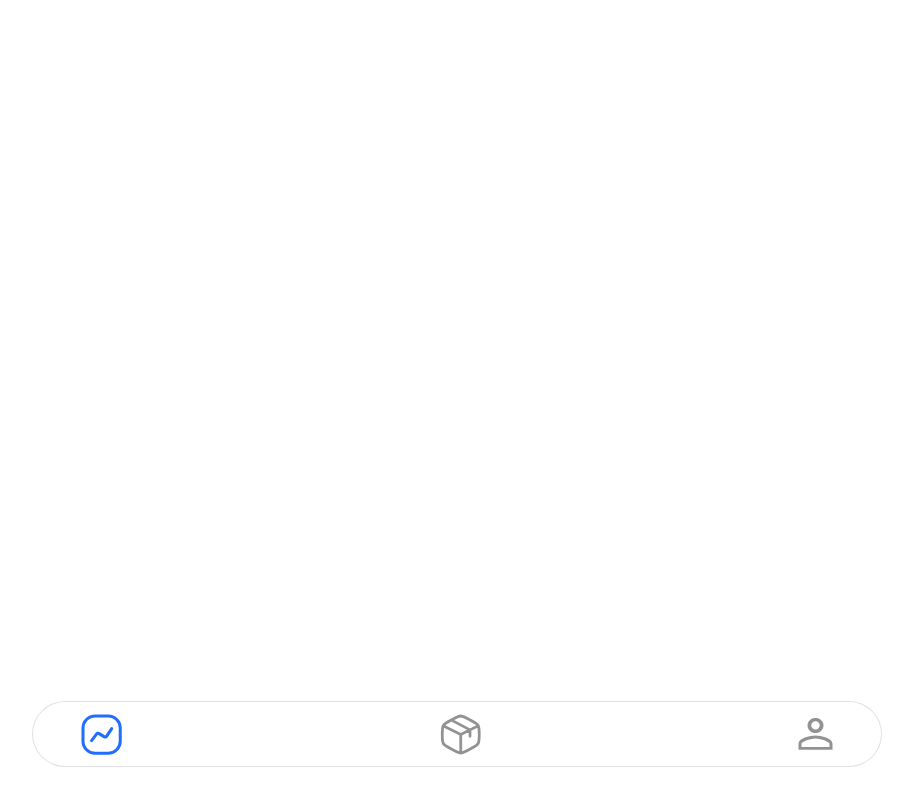
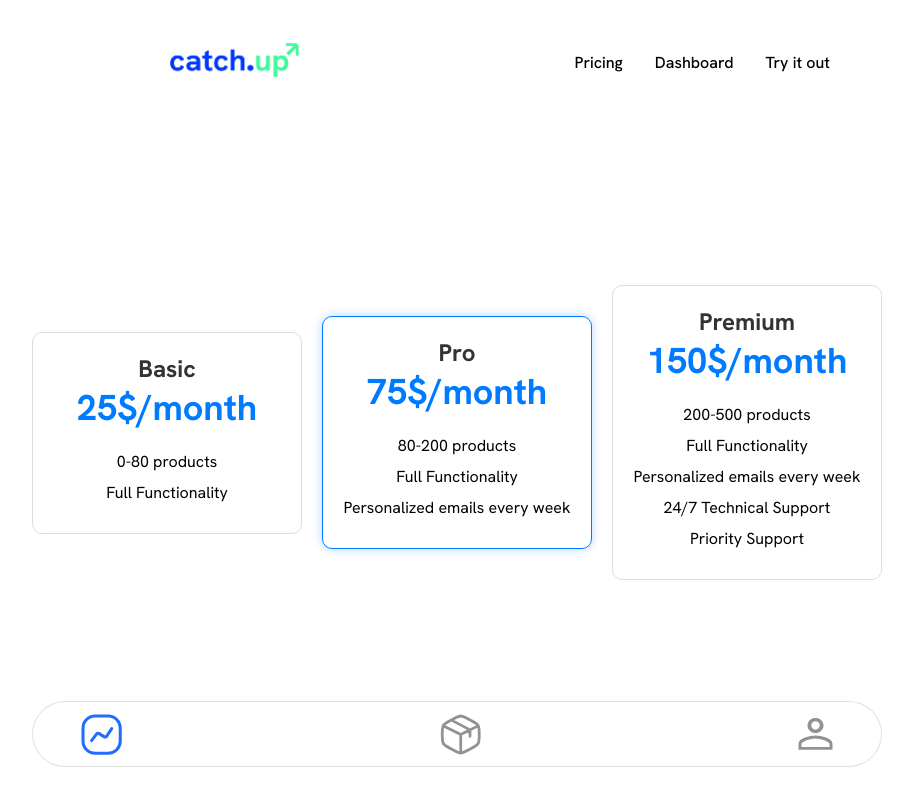
Before and after one commit to DROP-TABLE-Participants/catch-up, a Vue app in the folder client/: page /pricing in a window 1280 px wide. Before the commit this address had no page. Shown: the whole page, without its empty margins (183-1096 px from the left). Built offline with nearby package versions, Linux system fonts and the light colour scheme.

Commit message:
Add pricing and functionality

```diff
--- a/client/src/components/GaugeChart.vue
+++ b/client/src/components/GaugeChart.vue
@@ -14,7 +14,6 @@ const cssTransformRotateValue = computed(() => {
 
   return `${halfPercentage}turn`
 })
-
 </script>
 
 <template>
@@ -27,7 +26,7 @@ const cssTransformRotateValue = computed(() => {
         <div class="gauge__fill" :style="{ transform: `rotate(${cssTransformRotateValue})` }"></div>
         <div class="gauge__arrow" :style="{ transform: `rotate(${cssTransformRotateValue})` }"></div>
         <div class="gauge__cover">
-          {{ percentage.toFixed(0) }}%
+          {{ percentage?.toFixed(0) }}%
         </div>
       </div>
     </div>
--- a/client/src/router/index.ts
+++ b/client/src/router/index.ts
@@ -7,12 +7,14 @@ import ProductOverview from '../views/ProductOverview.vue';
 import LandingView from '../views/LandingView.vue';
 import TestProduct from '../views/TestProduct.vue';
 import TestResults from '../views/TestResults.vue';
+import PricingView from '../views/PricingView.vue';
 
 const router = createRouter({
     history: createWebHistory(import.meta.env.BASE_URL),
     routes: [
         { path: '/', component: LandingView },
         { path: '/test', component: TestProduct},
+        { path: '/pricing', component: PricingView},
         { path: '/results/:productName?', name:'results', component: TestResults},
         { path: '/login', component: Login},
         { path: '/dashboard', component: Dashboard },
--- /dev/null
+++ b/client/src/views/PricingView.vue
@@ -0,0 +1,167 @@
+<template>
+    <div class="navbar">
+    <div class="navbar__logo">
+        <router-link to="/" class="navbar__logo">
+            <img src="../assets/logo.png" alt="logo"/>
+        </router-link>
+    </div>
+    <div class="navbar__links">
+      <router-link to="/pricing">Pricing</router-link>
+      <router-link to="/dashboard">Dashboard</router-link>
+      <router-link to="/test">Try it out</router-link>
+    </div>
+    <div class="navbar__button">
+      <router-link to="/login">Login</router-link>
+    </div>
+  </div>
+    <div class="pricing-page">
+      <div class="pricing-card">
+        <h2>Basic</h2>
+        <div class="price">25$/month</div>
+        <ul>
+          <li>0-80 products</li>
+          <li>Full Functionality</li>
+        </ul>
+      </div>
+
+      <div class="pricing-card recommended">
+        <h2>Pro</h2>
+        <div class="price">75$/month</div>
+        <ul>
+          <li>80-200 products</li>
+          <li>Full Functionality</li>
+          <li>Personalized emails every week</li>
+        </ul>
+      </div>
+
+      <div class="pricing-card">
+        <h2>Premium</h2>
+        <div class="price">150$/month</div>
+        <ul>
+          <li>200-500 products</li>
+          <li>Full Functionality</li>
+          <li>Personalized emails every week</li>
+          <li>24/7 Technical Support</li>
+          <li>Priority Support</li>
+        </ul>
+      </div>
+    </div>
+  </template>
+
+  <style scoped lang="scss">
+  * {
+  font-family: 'Hanken Grotesk', sans-serif;
+    }
+
+.navbar {
+  display: flex;
+  justify-content: space-around;
+  align-items: center;
+  position: relative;
+  width: 100vw;
+  margin-top: 40px;
+
+  &__logo {
+    img {
+      width: 130px;
+    }
+  }
+
+  &__links {
+    display: flex;
+    gap: 2rem;
+
+    a {
+      text-decoration: none;
+      color: #000;
+      font-weight: 500;
+
+      &:hover {
+        text-decoration: underline;
+      }
+    }
+  }
+
+  &__button {
+    a {
+      padding: 0.5rem 1rem;
+      background-color: #00E99E;
+      color: #262626;
+      border-radius: 5px;
+      width: 40px;
+      text-decoration: none;
+      transition: background-color 0.3s;
+
+      &:hover {
+        background-color: #3bf0b7;
+      }
+    }
+  }
+}
+
+  .pricing-page {
+    display: flex;
+    justify-content: center;
+    align-items: center;
+    gap: 20px;
+    margin-top: 200px;
+  }
+
+  .pricing-card {
+    width: 300px;
+    padding: 20px;
+    border: 1px solid #ddd;
+    border-radius: 10px;
+    text-align: center;
+  }
+
+  .pricing-card h2 {
+    font-size: 24px;
+    color: #333;
+  }
+
+  .price {
+    font-size: 36px;
+    font-weight: bold;
+    color: #007bff;
+    margin-bottom: 20px;
+  }
+
+  ul {
+    list-style: none;
+    padding: 0;
+  }
+
+  ul li {
+    margin-bottom: 10px;
+  }
+
+  button {
+    padding: 10px 20px;
+    background-color: #007bff;
+    color: #fff;
+    border: none;
+    border-radius: 5px;
+    cursor: pointer;
+    transition: background-color 0.3s;
+  }
+
+  button:hover {
+    background-color: #0056b3;
+  }
+
+  .recommended {
+    border-color: #007bff;
+    box-shadow: 0px 0px 10px 0px rgba(0, 123, 255, 0.3);
+  }
+
+  @media (max-width: 768px) {
+    .pricing-page {
+      flex-direction: column;
+    }
+
+    .pricing-card {
+      width: 100%;
+    }
+  }
+  </style>
--- a/client/src/views/TestProduct.vue
+++ b/client/src/views/TestProduct.vue
@@ -44,12 +44,15 @@ import router from '../router';
   const productName = ref('');
   const productNameValid = ref(true);
 
-  function submitForm() {
+  async function submitForm() {
     if (!productName.value.trim()) {
       productNameValid.value = false;
       return;
     }
-    router.push({ name: 'results', params: { productName: productName.value } });
+    const response = await fetch(`http://localhost:8000/api/test/${productName.value}`);
+    const data = await response.json();
+    const cleanData = decodeURI(data);
+    router.push({ name: 'results', params: { productName: cleanData } });
     }
 
   const isFormValid = ref(true);
--- a/client/src/views/TestResults.vue
+++ b/client/src/views/TestResults.vue
@@ -14,21 +14,56 @@
             <router-link to="/register">Sing Up</router-link>
         </div>
     </div>
-    <div class="content">
-        <div class="content__text">
-            <p class="heading">{{ heading }}</p>
+    <div v-if="loading" class="loading-bar">
+        <div class="loading-spinner"></div>
+    </div>
+    <section class="centered" v-if="!loading">
+        <div class="content">
+            <div class="content__text">
+                <p class="heading">{{ heading }}</p>
+                <p class="description">Based on the below statistics you could look into increasing the supply of the product and expect a bigger sales.</p>
+            </div>
+            <GaugeChart :percentage="fetchedData"/>
         </div>
-
-    </div>
+    </section>
 </template>
 
 
 <script setup lang="ts">
 import { useRoute } from 'vue-router';
+import GaugeChart from '../components/GaugeChart.vue';
+import { onMounted, ref } from 'vue';
 
 const route = useRoute();
+const apiUrl = 'http://localhost:8000/api/test/';
+const loading = ref(true);
+const fetchedData = ref([]);
 var heading = route.params.productName;
 
+async function fetchData() {
+  try {
+    const response = await fetch(apiUrl, {
+      method: 'POST',
+        headers: {
+            'Content-Type': 'application/json',
+        },
+      body: JSON.stringify({
+        title: `${route.params.productName}`
+        },
+    )});
+
+    const data = await response.json();
+    fetchedData.value = data;
+  } catch (error) {
+    console.error('Error fetching data:', error);
+  } finally {
+    loading.value = false;
+  }
+}
+
+onMounted(() => {
+  fetchData();
+});
 </script>
 
 <style scoped lang="scss">
@@ -36,7 +71,7 @@ var heading = route.params.productName;
       font-family: 'Hanken Grotesk', sans-serif;
     }
 
-    .navbar {
+  .navbar {
   display: flex;
   justify-content: space-around;
   align-items: center;
@@ -102,7 +137,7 @@ var heading = route.params.productName;
     gap: 4rem;
 
     .heading {
-      font-size: 3.2rem;
+      font-size: 3.5rem;
       font-weight: 700;
       margin-bottom: 1rem;
       font-style: normal;
@@ -222,4 +257,32 @@ var heading = route.params.productName;
     }
   }
 }
+
+.loading-bar {
+    width: 100%;
+    height: 100vh;
+    background-color: transparent;
+    position: fixed;
+    top: 0;
+    left: 0;
+    z-index: 9999;
+    display: flex;
+    justify-content: center;
+    align-items: center;
+}
+
+.loading-spinner {
+    width: 40px;
+    height: 40px;
+    border-radius: 50%; /* Make it circular */
+    border: 4px solid #ccc;
+    border-top-color: #007bff; /* Loading bar color */
+    animation: loading-rotate 1s linear infinite; /* Rotate animation */
+}
+
+@keyframes loading-rotate {
+    to {
+        transform: rotate(360deg); /* Rotate a full circle */
+    }
+}
 </style>
```
